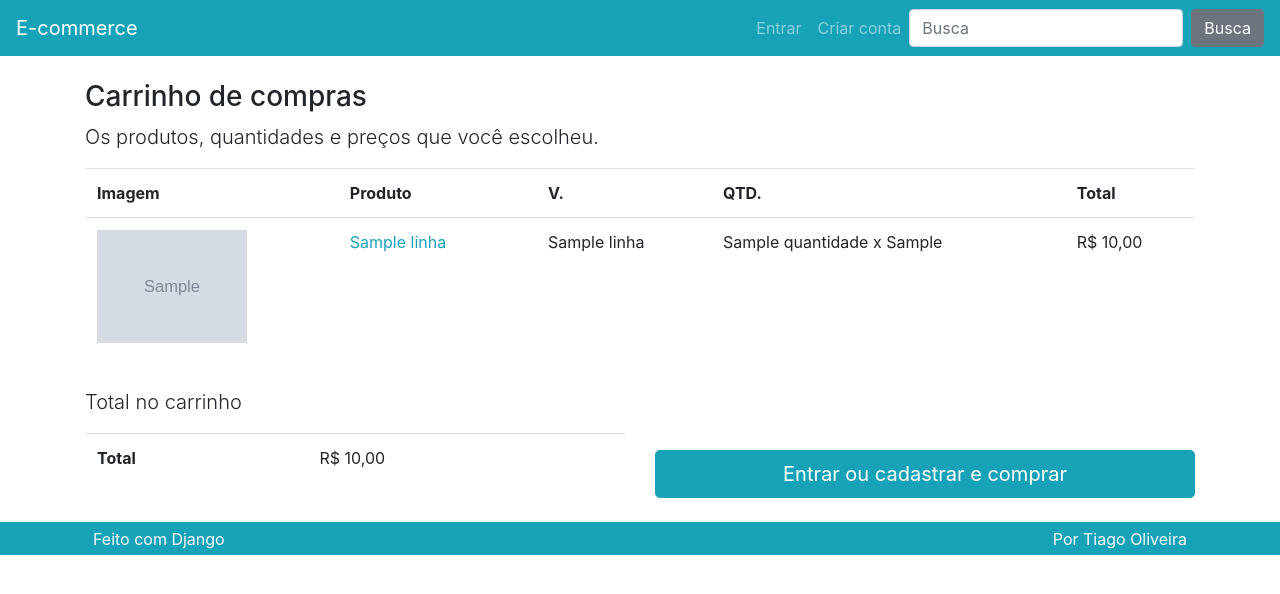
After one commit to tiagooliveiragithub/project-ecommerce-django, a Django app: template djangoapp/produto/templates/produto/carrinho.html in a window 1280 px wide. The commit adds this page. Shown: the top 594 px of the page. Run offline with Django 4.2, Linux system fonts and the light colour scheme; the template is opened without the code that fills it: most values are stand-ins (such as "Sample title", 1, 10 or a date in 2020); grey boxes marked "Sample" are stand-in pictures; some libraries are stand-ins or nearby versions.

Commit message:
Purchase and Remove Product from Cart

```diff
--- /dev/null
+++ b/djangoapp/produto/templates/produto/carrinho.html
@@ -0,0 +1,59 @@
+{% extends 'base.html' %}
+{% load omfilters %}
+
+{% block titulo %}Carrinho | {% endblock %}
+
+{% block conteudo %}
+
+{% if carrinho %}
+
+<div class="row mt-3">
+    <div class="col">
+        <h3>Carrinho de compras</h3>
+        <p class="lead">Os produtos, quantidades e preços que você escolheu.</p>
+
+        {% include 'parciais/_carrinho.html' %}
+    </div>
+</div>
+
+
+
+<div class="row mt-3">
+    <div class="col-lg">
+        <p class='lead'>Total no carrinho</p>
+
+        <div class='table-responsive'>
+            <table class="table">
+                <tr>
+                    <td class="font-weight-bold">Total</td>
+                    <td>{{ carrinho|cart_totals|formata_preco }}</td>
+                </tr>
+            </table>
+        </div>
+    </div>
+    <div class="col-lg mt-auto">
+
+        {% if request.user.is_authenticated %}
+        <a class="btn btn-lg btn-block btn-primary" href="{% url 'produto:resumodacompra' %}">
+            Comprar
+        </a>
+        {% else %}
+        <a class="btn btn-lg btn-block btn-primary" href="{% url 'perfil:criar' %}">
+            Entrar ou cadastrar e comprar
+        </a>
+        {% endif %}
+    </div>
+</div>
+
+{% else %}
+
+<div class="row mt-3">
+    <div class="col">
+        <h3>Carrinho vazio</h3>
+        <p class="lead">Não há produtos no seu carrinho.</p>
+    </div>
+</div>
+
+{% endif %}
+
+{% endblock %}
--- a/djangoapp/produto/urls.py
+++ b/djangoapp/produto/urls.py
@@ -12,6 +12,7 @@ urlpatterns = [
     path('removerdocarrinho/', views.RemoverDoCarrinho.as_view(),
          name="removerdocarrinho"),
     path('carrinho/', views.Carrinho.as_view(), name="carrinho"),
-    path('finalizar/', views.Finalizar.as_view(),
-         name="finalizar"),
+    path('resumodacompra/', views.ResumoDaCompra.as_view(),
+         name="resumodacompra"),
+    path('busca/', views.Busca.as_view(), name="busca"),
 ]
--- a/djangoapp/templates/base.html
+++ b/djangoapp/templates/base.html
@@ -7,10 +7,10 @@
 </head>
 
 <body>
-
     {% include 'parciais/_nav.html' %}
 
     <main class="container mt-4 mb-4">
+        {% include 'parciais/_messages.html' %}
         {% block conteudo %}{% endblock conteudo %}
     </main>
 
--- /dev/null
+++ b/djangoapp/templates/parciais/_carrinho.html
@@ -0,0 +1,49 @@
+{% load static %}
+{% load omfilters %}
+
+<div class="table-responsive">
+    <table class="table">
+        <tr>
+            <th class="d-none d-lg-block">Imagem</th>
+            <th>Produto</th>
+            <th>V.</th>
+            <th>QTD.</th>
+            <th>Total</th>
+        </tr>
+
+        {% for linha in carrinho.values %}
+        <tr>
+            <td class="d-none d-lg-block">
+                <img class="cart-img" src="{% get_media_prefix %}{{ linha.imagem }}">
+            </td>
+            <td>
+                <a href="{% url 'produto:detalhe' linha.slug %}">
+                    {{ linha.produto_nome }}
+                </a>
+
+                <a class="ml-3" href="{% url 'produto:removerdocarrinho' %}?vid={{ linha.variacao_id }}">
+                    <i class="fas fa-times-circle text-danger" aria-hidden="true"></i>
+                </a>
+            </td>
+            <td>{{ linha.variacao_nome }}</td>
+            <td>
+                {{ linha.quantidade }} x
+                {% if linha.preco_unitario_promocional %}
+                {{ linha.preco_unitario_promocional }}
+                {% else %}
+                {{ linha.preco_unitario }}
+                {% endif %}
+            </td>
+
+            {% if linha.preco_quantitativo_promocional %}
+            <td>{{ linha.preco_quantitativo_promocional|formata_preco }}</td>
+            {% else %}
+            <td>{{ linha.preco_quantitativo|formata_preco }}</td>
+            {% endif %}
+
+        </tr>
+        {% endfor %}
+
+
+    </table>
+</div>
--- a/djangoapp/templates/parciais/_nav.html
+++ b/djangoapp/templates/parciais/_nav.html
@@ -1,5 +1,7 @@
+{% load omfilters %}
+
 <nav class="navbar navbar-dark bg-primary navbar-expand-lg">
-    <a class="navbar-brand" href="index.html">Navbar</a>
+    <a class="navbar-brand" href="{% url 'produto:lista' %}">E-commerce</a>
     <button class="navbar-toggler" type="button" data-toggle="collapse" data-target="#navbarSupportedContent"
         aria-controls="navbarSupportedContent" aria-expanded="false" aria-label="Toggle navigation">
         <span class="navbar-toggler-icon"></span>
@@ -7,44 +9,49 @@
 
     <div class="collapse navbar-collapse" id="navbarSupportedContent">
         <ul class="navbar-nav ml-auto">
-            <li class="nav-item active">
-                <a class="nav-link" href="#">Home <span class="sr-only">(current)</span></a>
+            {% if request.user.is_authenticated %}
+            <li class="nav-item dropdown">
+                <a class="nav-link dropdown-toggle" href="#" id="navbarDropdown" role="button" data-toggle="dropdown"
+                    aria-haspopup="true" aria-expanded="false">
+                    Conta
+                </a>
+                <div class="dropdown-menu" aria-labelledby="navbarDropdown">
+                    <a class="dropdown-item" href="{% url 'produto:lista' %}">Meus pedidos</a>
+                    <a class="dropdown-item" href="{% url 'perfil:criar' %}">Atualizar meus dados</a>
+                    <a class="dropdown-item" href="{% url 'perfil:logout' %}">Sair</a>
+                </div>
+            </li>
+            {% else %}
+            <li class="nav-item">
+                <a class="nav-link" href="{% url 'perfil:criar' %}">Entrar</a>
             </li>
             <li class="nav-item">
-                <a class="nav-link" href="#">Link</a>
+                <a class="nav-link" href="{% url 'perfil:criar' %}">Criar conta</a>
             </li>
-            <li class="nav-item dropdown">
-                <a class="nav-link dropdown-toggle" href="#" id="navbarDropdown" role="button"
-                    data-toggle="dropdown" aria-haspopup="true" aria-expanded="false">
-                    Dropdown
-                </a>
-                <div class="dropdown-menu" aria-labelledby="navbarDropdown">
-                    <a class="dropdown-item" href="#">Action</a>
-                    <a class="dropdown-item" href="#">Another action</a>
-                    <div class="dropdown-divider"></div>
-                    <a class="dropdown-item" href="#">Something else here</a>
-                </div>
-            </li>
+            {% endif %}
+
+            {% if request.session.carrinho %}
             <li class="nav-item">
-                <a class="nav-link disabled" href="#">Disabled</a>
-            </li>
-            <li class="nav-item">
-                <a class="nav-link nav-cart-link active" href="#">
+                <a class="nav-link nav-cart-link active" href="{% url 'produto:carrinho' %}">
                     <span class="nav-cart-text mr-1">
                         Carrinho
                     </span>
                     <span class="nav-cart-count mr-1">
-                        <strong>109x</strong>
+                        <strong>{{ request.session.carrinho|cart_total_qtd }}x</strong>
                     </span>
                     <span class="nav-cart-icon mr-2">
                         <i class="fas fa-shopping-cart"></i>
                     </span>
                 </a>
             </li>
+            {% endif %}
+
+
         </ul>
-        <form class="form-inline my-2 my-lg-0">
-            <input class="form-control mr-sm-2" type="search" placeholder="Search" aria-label="Search">
-            <button class="btn btn-secondary my-2 my-sm-0" type="submit">Search</button>
+        <form class="form-inline my-2 my-lg-0" method="GET" action="{% url 'produto:busca' %}">
+            <input name="termo" value="{{ request.GET.termo }}" class="form-control mr-sm-2" type="search"
+                placeholder="Busca" aria-label="Busca">
+            <button class="btn btn-secondary my-2 my-sm-0" type="submit">Busca</button>
         </form>
     </div>
 </nav>
```
Also changed, not shown: djangoapp/produto/views.py (+169 -7 lines).
